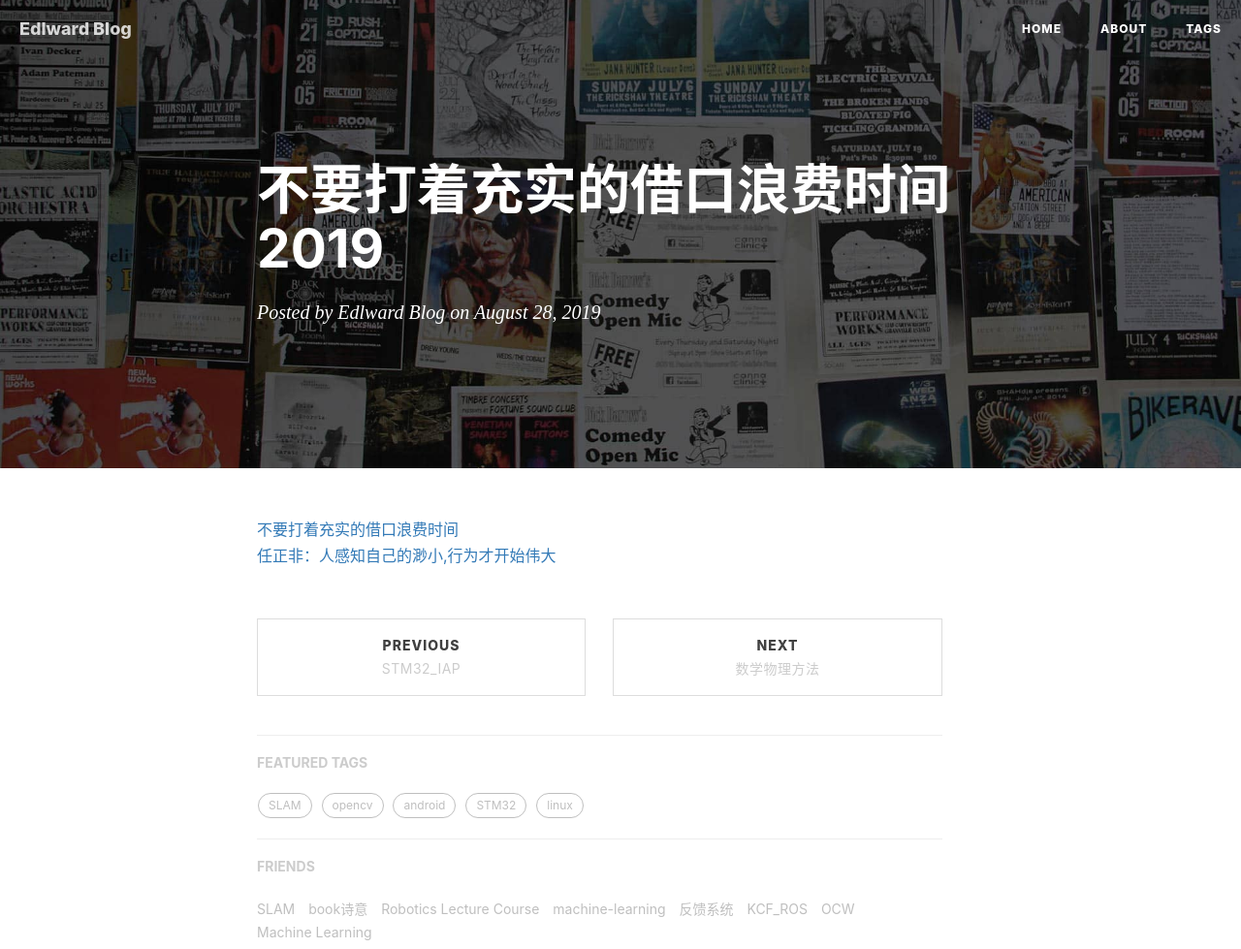
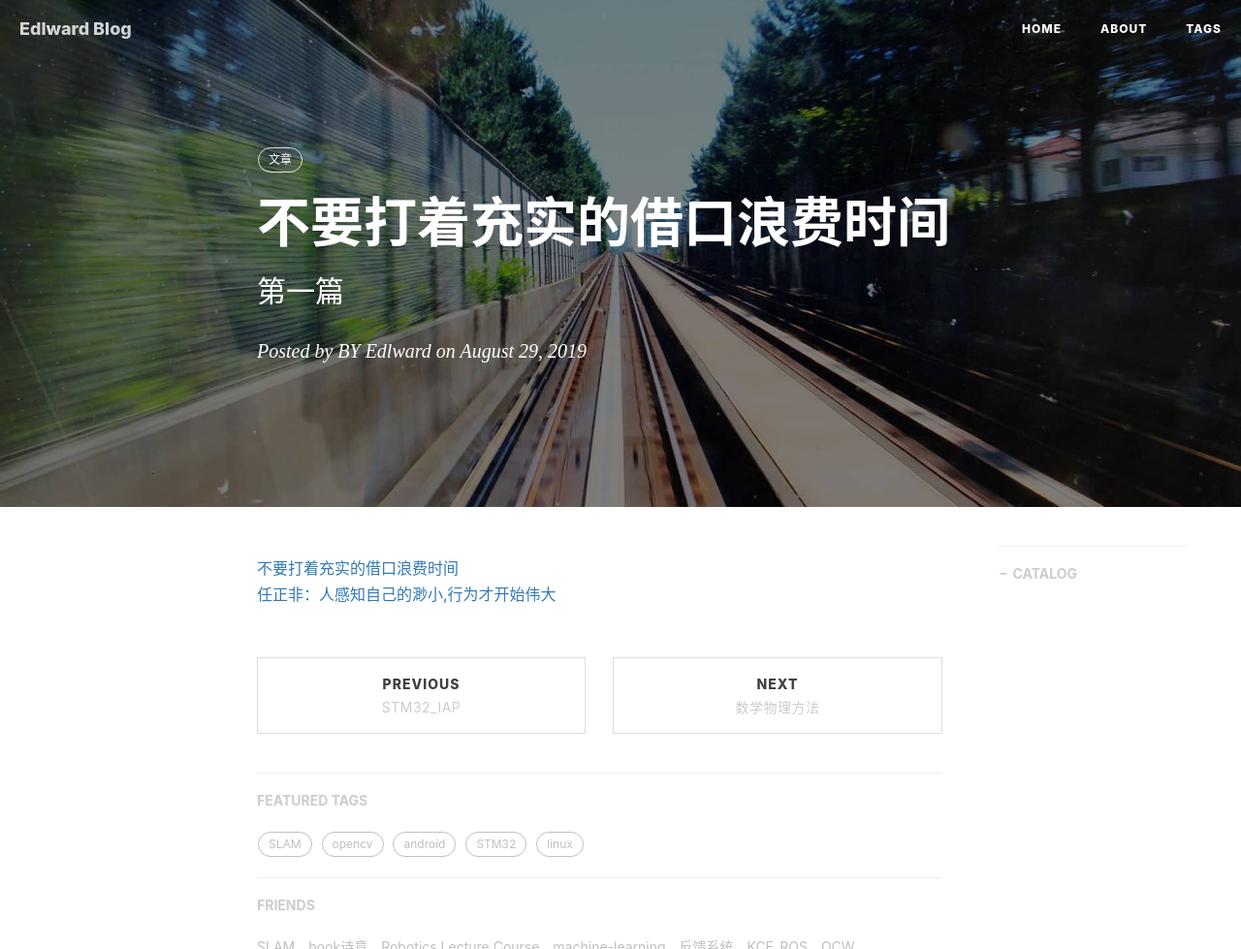
Before and after one commit to gary-robotics/dlward, a Jekyll site: the page built from _posts/2019-08-28-不要打着充实的借口浪费时间-2019.markdown, in a window 1280 px wide, cut to the strip 0-979 px from the top of the page. Shown: the whole strip at 97% size. Built offline with Jekyll 4.4.1, drawn with Linux system fonts in a browser that asks for light colours; nearby versions of some CDN libraries; our own code applies the rules of GitHub Pages for plain Markdown files; comment, search, counter and statistics services are not loaded; some of the changed lines change nothing that is shown.

Commit message:
Update 2019-08-28-不要打着充实的借口浪费时间-2019.markdown

```diff
--- a/_posts/2019-08-28-不要打着充实的借口浪费时间-2019.markdown
+++ b/_posts/2019-08-28-不要打着充实的借口浪费时间-2019.markdown
@@ -1,4 +1,14 @@
-
+---
+layout:     post                    # 使用的布局（不需要改）
+title:      不要打着充实的借口浪费时间                # 标题
+subtitle:    第一篇                  #副标题
+date:       2019-08-29              # 时间
+author:     BY Edlward              # 作者
+header-img: img/post-bg-2015.jpg    #这篇文章标题背景图片
+catalog: true                       # 是否归档
+tags:                               #标签
+    - 文章
+---
 
 
 [不要打着充实的借口浪费时间](https://wenku.baidu.com/view/1879a5b5336c1eb91b375d04)
```
